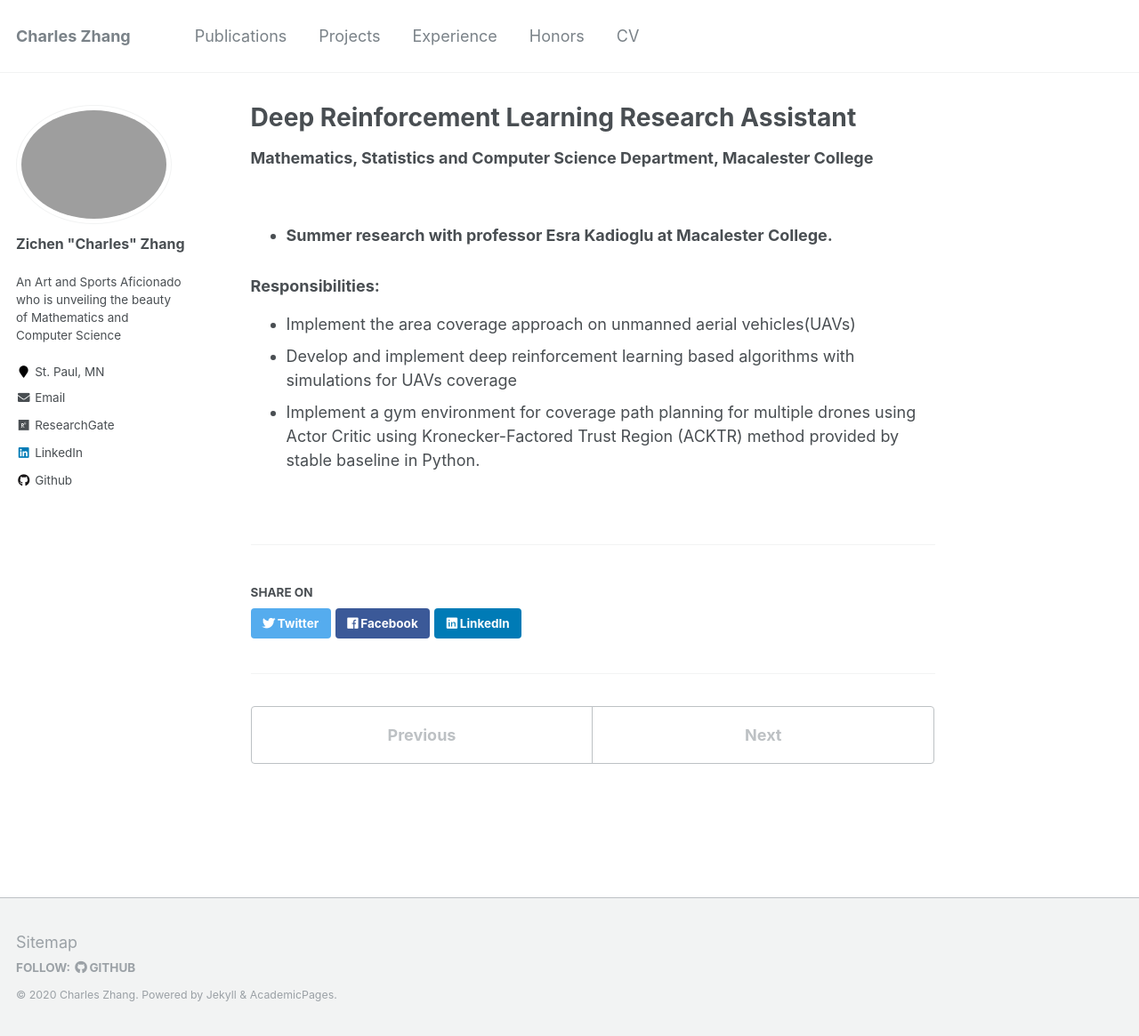
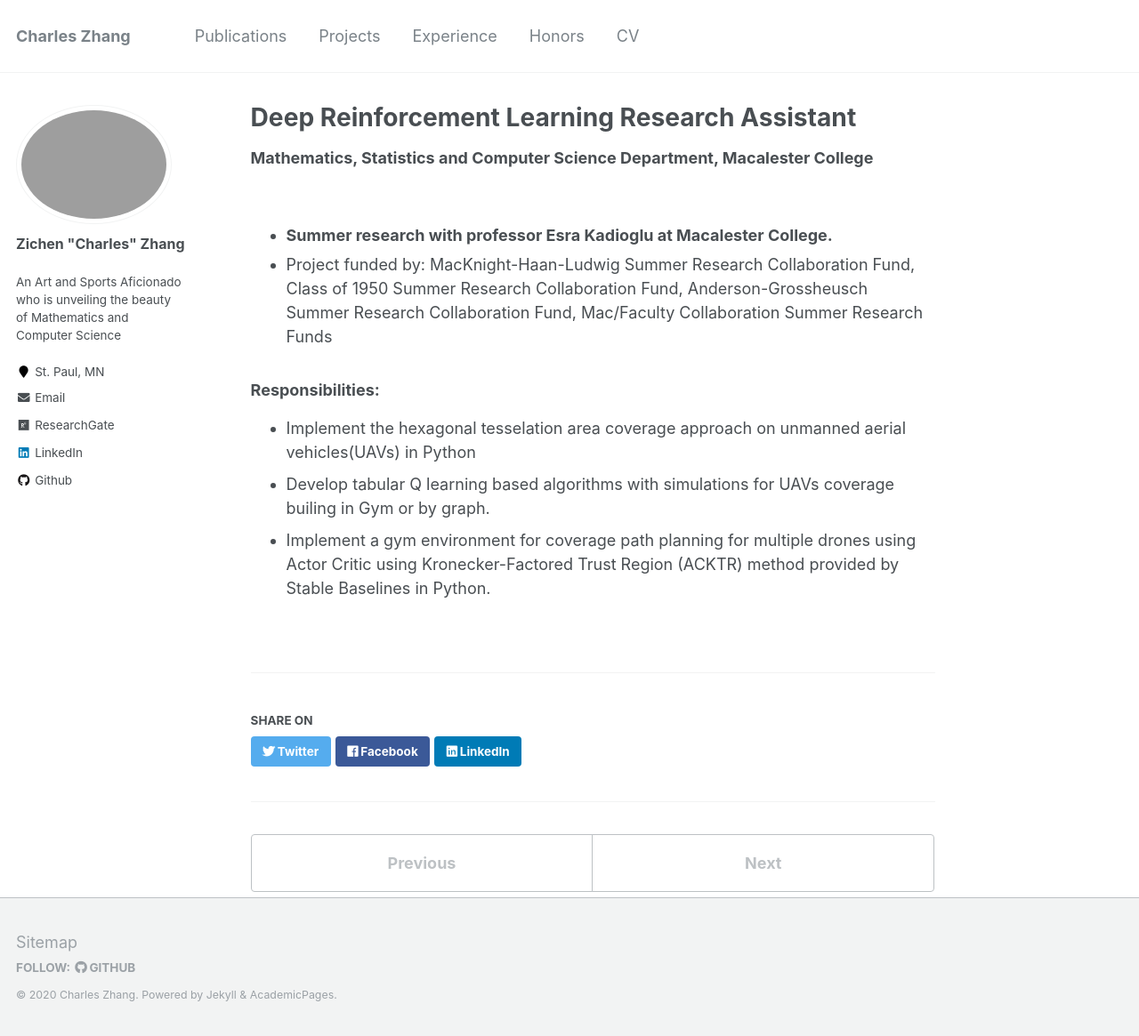
Before and after one commit to zcczhang/zcczhang.github.io, a Jekyll site: the page built from _experience/summer2020.md, in a window 1280 px wide and 1165 px high. Shown: the whole window at 89% size. Built offline with Jekyll 4.4.1, drawn with Linux system fonts in a browser that asks for light colours.

Commit message:
Update summer2020.md

```diff
--- a/_experience/summer2020.md
+++ b/_experience/summer2020.md
@@ -8,9 +8,11 @@ term: "Summer "
 date: "2020-06-01"
 ---
 - ###  Summer research with professor Esra Kadioglu at Macalester College.
+- Project funded by: MacKnight-Haan-Ludwig Summer Research Collaboration Fund, Class of 1950 Summer Research Collaboration Fund,
+Anderson-Grossheusch Summer Research Collaboration Fund, Mac/Faculty Collaboration Summer Research Funds
 
 
 ### Responsibilities:
-- Implement the area coverage approach on unmanned aerial vehicles(UAVs)
-- Develop and implement deep reinforcement learning based algorithms with simulations for UAVs coverage
-- Implement a gym environment for coverage path planning for multiple drones using Actor Critic using Kronecker-Factored Trust Region (ACKTR) method provided by stable baseline in Python.
+- Implement the hexagonal tesselation area coverage approach on unmanned aerial vehicles(UAVs) in Python
+- Develop tabular Q learning based algorithms with simulations for UAVs coverage builing in Gym or by graph.
+- Implement a gym environment for coverage path planning for multiple drones using Actor Critic using Kronecker-Factored Trust Region (ACKTR) method provided by Stable Baselines in Python.
```
